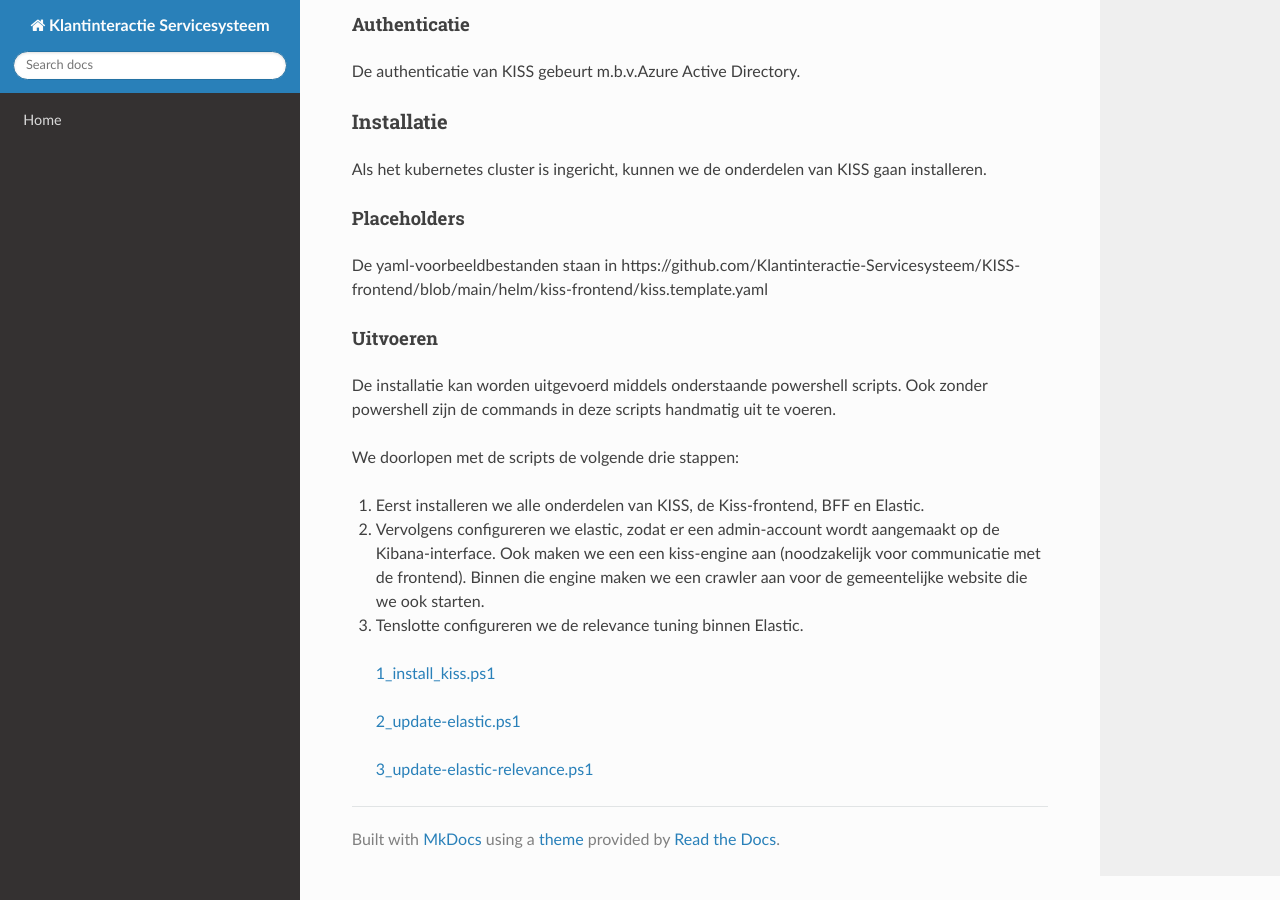
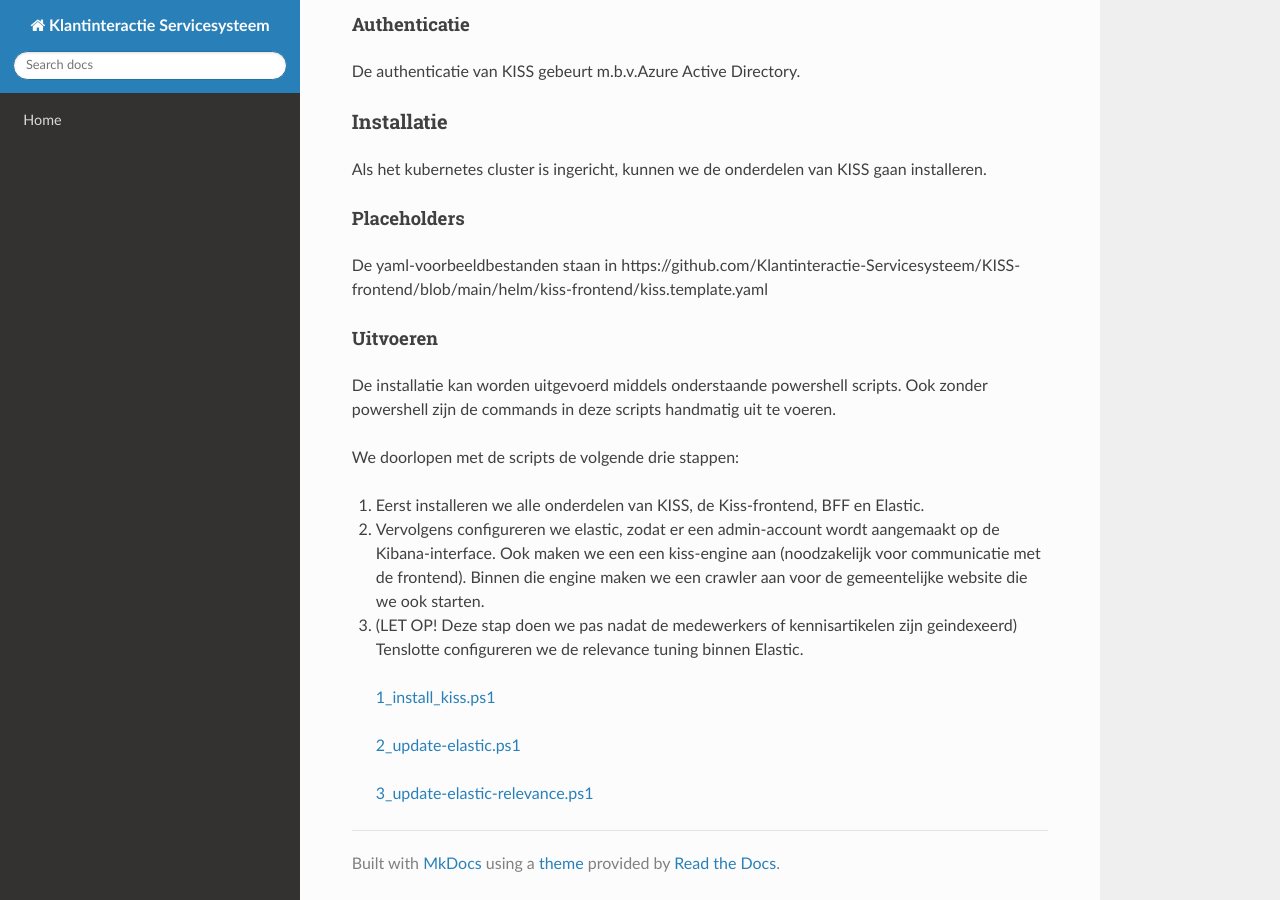
Before and after one commit to Klantinteractie-Servicesysteem/.github, an MkDocs documentation site: the page built from docs/INSTALLATION.md, in a window 1280 px wide and 900 px high, scrolled down 1449 px. Built offline with MkDocs 1.6.1, drawn with Linux system fonts in a browser that asks for light colours; nearby versions of some CDN libraries.

Commit message:
Update INSTALLATION.md

```diff
--- a/docs/INSTALLATION.md
+++ b/docs/INSTALLATION.md
@@ -64,7 +64,7 @@ We doorlopen met de scripts de volgende drie stappen:
 
 1. Eerst installeren we alle onderdelen van KISS, de Kiss-frontend, BFF en Elastic.
 2. Vervolgens configureren we elastic, zodat er een admin-account wordt aangemaakt op de Kibana-interface. Ook maken we een een kiss-engine aan (noodzakelijk voor communicatie met de frontend). Binnen die engine maken we een crawler aan voor de gemeentelijke website die we ook starten.
-3. Tenslotte configureren we de relevance tuning binnen Elastic.
+3. (LET OP! Deze stap doen we pas nadat de medewerkers of kennisartikelen zijn geindexeerd) Tenslotte configureren we de relevance tuning binnen Elastic.
 
 > [1_install_kiss.ps1](https://github.com/Klantinteractie-Servicesysteem/.github/blob/main/docs/scripts/1_install_kiss.ps1)
 >
```
